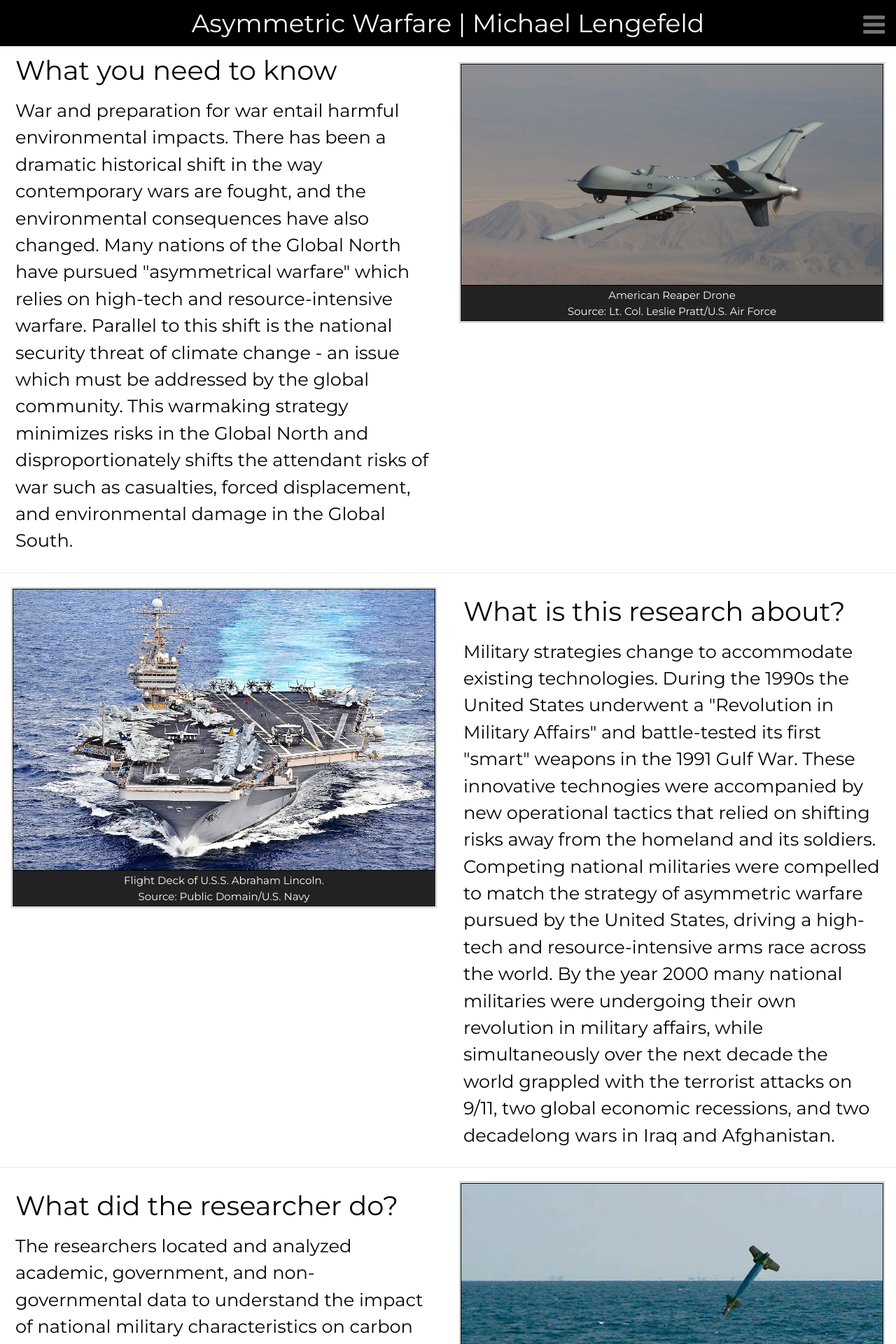
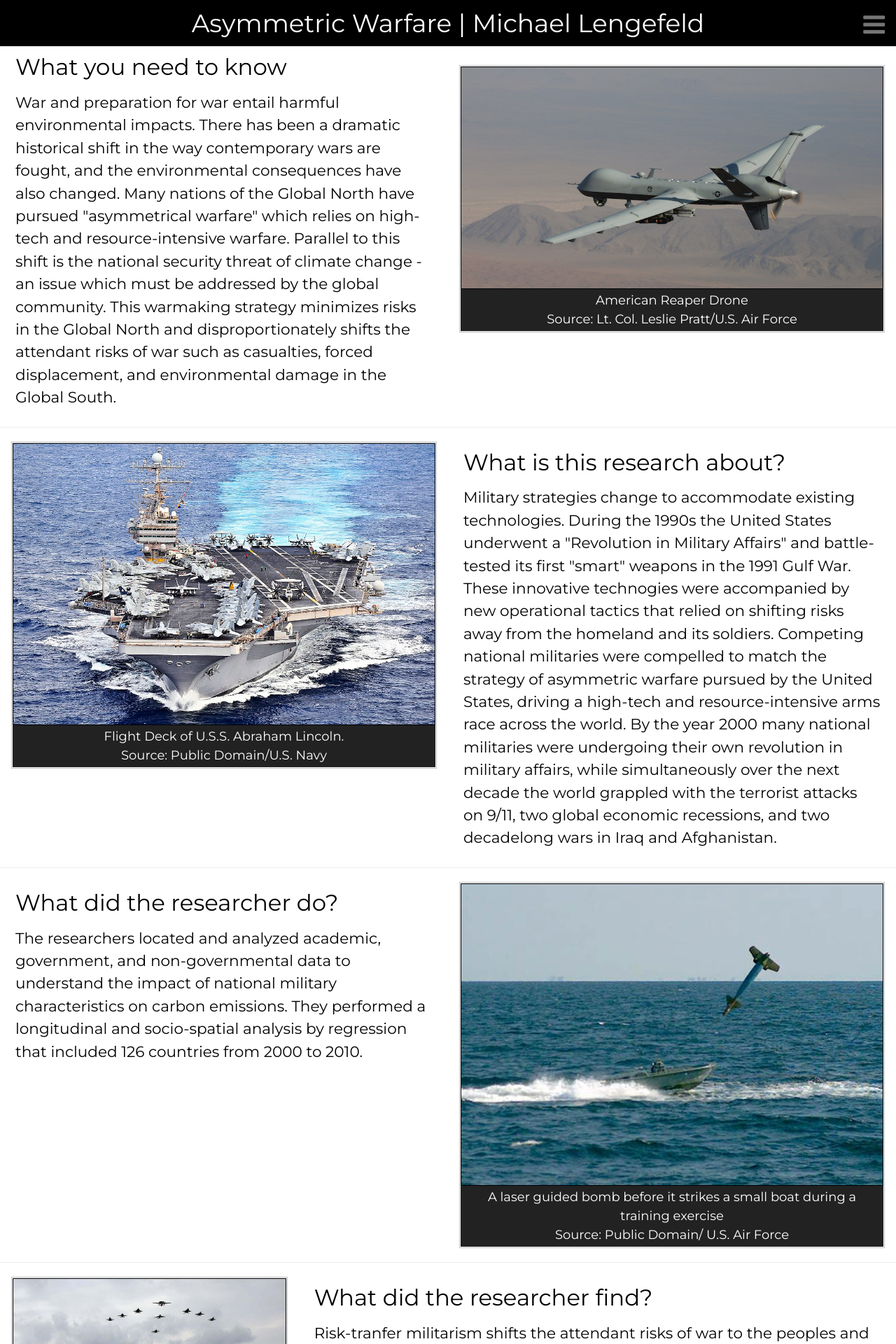
Before and after one commit to resilience1/resilience1.github.io, a Jekyll site: the page built from research/afsarticle.html, in a window 1280 px wide. Shown: the top 1920 px of the page at 70% size. Built offline with Jekyll 4.4.1, drawn with Linux system fonts in a browser that asks for light colours; nearby versions of some CDN libraries.

Commit message:
Update afsarticle.html

```diff
--- a/research/afsarticle.html
+++ b/research/afsarticle.html
@@ -47,29 +47,34 @@
     	text-align: center;
 	}
 
+	img.displayed {
+   	display: block;
+    	margin-left: auto;
+    	margin-right: auto;
+	}
+
 	h1{
-    	font-size: 3vw;
+    	font-size: 1.8em;
 	font-style: bold;
     	margin: 3px;
     	padding: 3px;
 	}
 
-h2,h3 {
-    	font-size: 2vw;
+	h2 {
+    	font-size: 1.2em;
 	font-style: bold;
     	margin: 3px;
     	padding: 3px;
 	}
 
-p {font-size: 2vw;
-	margin: 3px;
+	p {font-size: 2vw;
+		margin: 3px;
     	padding: 3px;
 	}
-
-	img.displayed {
-   	display: block;
-    	margin-left: auto;
-    	margin-right: auto;
+	h3 {
+		font-size:1.2em;
+	text-align:center;
+	color: #fff;
 	}
 
 	#myImg {
@@ -164,7 +169,7 @@
 	</header>
 
 <body>
-	<div class="w3-row">
+	<div class="example w3-row">
 	<div class="w3-half w3-container">
 	<h1>What you need to know</h1>
 		<h2>War and preparation for war entail harmful environmental impacts. There has been a dramatic historical shift
@@ -188,7 +193,7 @@
 	</div>
 	<hr>
 
-	<div class="w3-row">
+	<div class="example w3-row">
 		<div class="w3-half w3-container">
 			<figure class="item">
 				<img src="/img/aircraftcarrier.jpg" alt="U.S.S Abraham Lincoln "
@@ -216,7 +221,7 @@
 	</div>
 	<hr>
 
-	<div class="w3-row">
+	<div class="example w3-row">
 		<div class="w3-half w3-container">
 			<h1>What did the researcher do?</h1>
 				<h2>The researchers located and analyzed academic, government, and non-governmental data to understand
@@ -238,7 +243,7 @@
 	</div>
 	<hr>
 
-	<div class="w3-row">
+	<div class="example w3-row">
 		<div class="w3-third w3-container">
 			<figure class="item">
 			<img class="displayed" src="/img/airshipfleet.jpg" alt="U.S.S. George Washington Carrier Strike Group."
@@ -280,7 +285,7 @@
 
 	</div>
 	<hr>
-	<div class="w3-row">
+	<div class="example w3-row">
 		<div class="w3-container">
 			<h1>How can you use this research?</h1>
 			<h2>Governments can be reminded that military competition can undermine national security through its impacts
@@ -296,7 +301,7 @@
 	</div>
 	<hr>
 
-	<div class="w3-container">
+	<div class="example w3-container">
 		<h1>Citation</h1>
 		<h2>Smith, Chad, and Michael Lengefeld. (2020). "The Environmental Consequences of Asymmetric War: A Panel Study 		of Militarism and Carbon Emissions, 2000–2010". <i>Armed Forces & Society</i> 2020, Vol. 46(2) 214-237.
 			Available online at:
```
